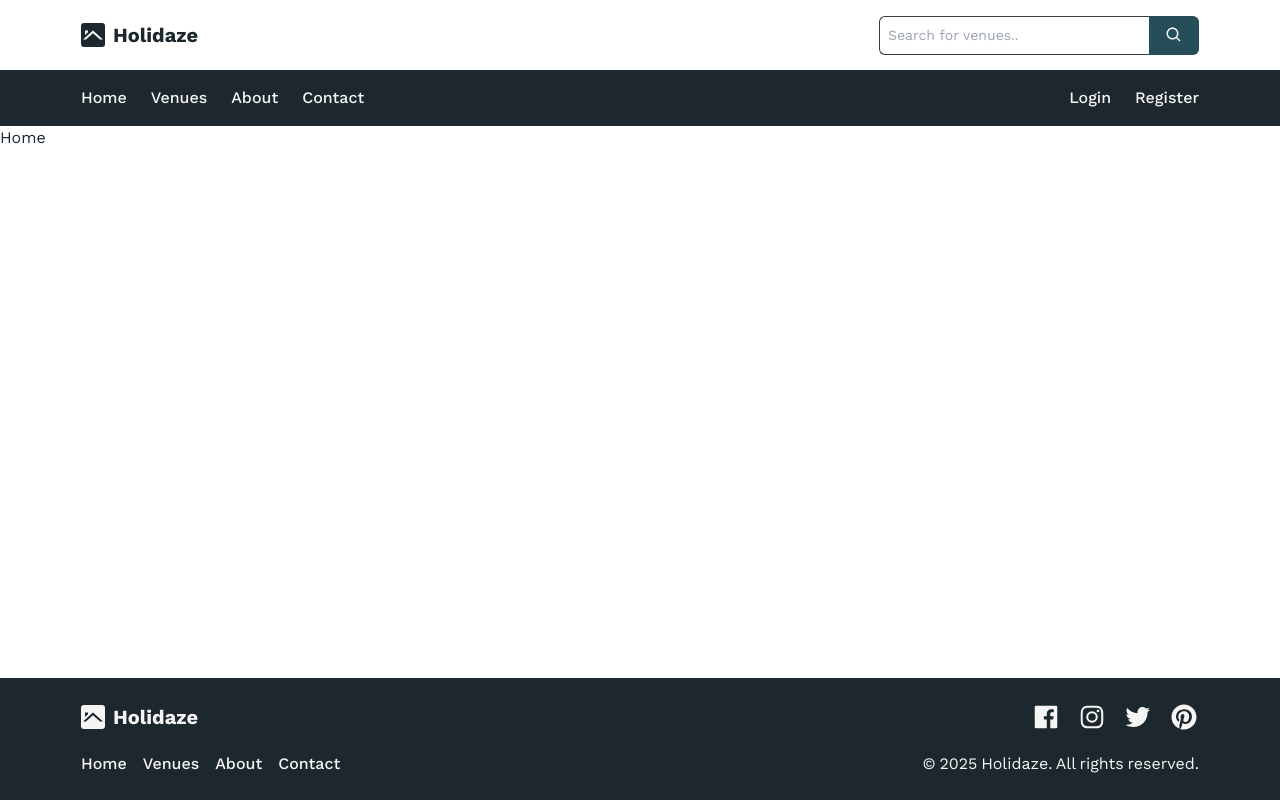
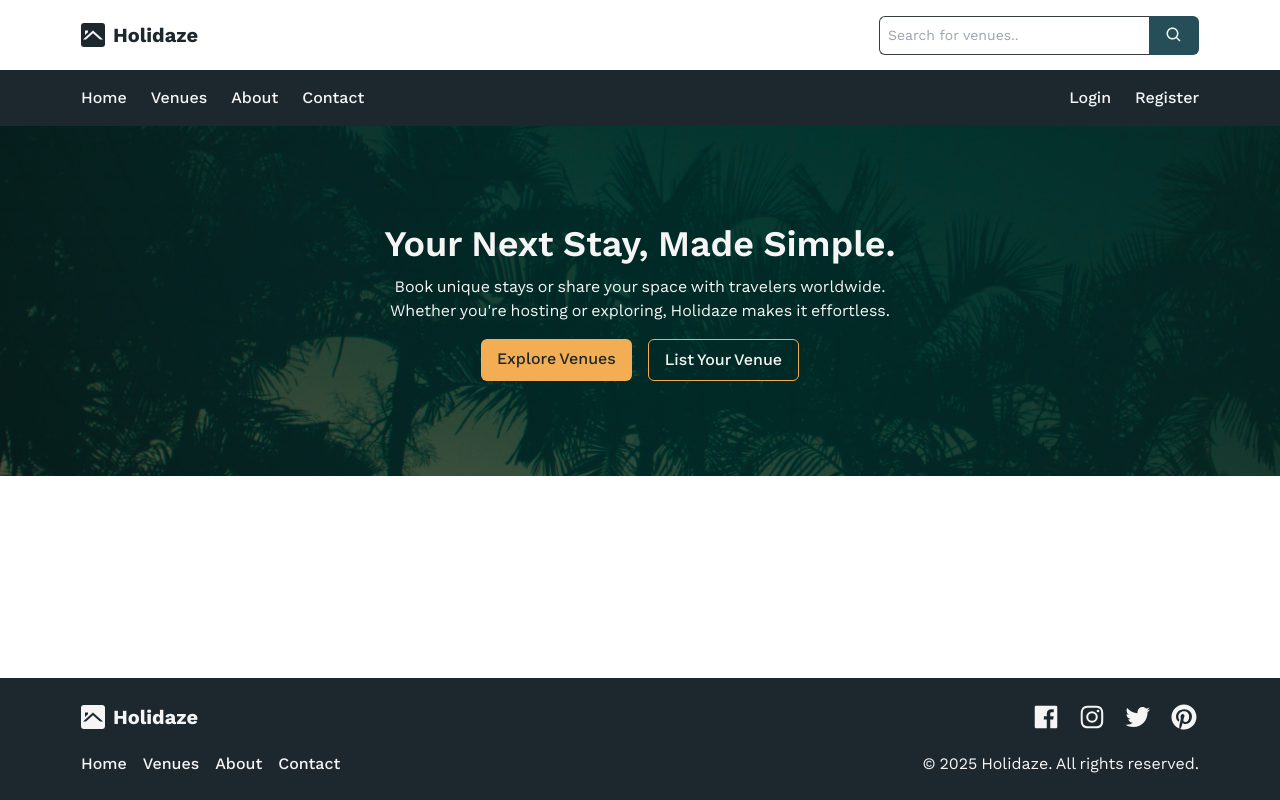
Before and after one commit to aklevjer/holidaze-pe2, a React (Vite) app: page / in a window 1280 px wide. Built offline with nearby package versions, Linux system fonts and the light colour scheme; no server answers.

Commit message:
Add home page hero

```diff
--- /dev/null
+++ b/src/components/sections/Hero/index.tsx
@@ -0,0 +1,37 @@
+import { Link } from "react-router-dom";
+import { useAuthStore } from "@/store/authStore";
+
+export default function Hero() {
+  const { user } = useAuthStore();
+
+  return (
+    <section className="grid min-h-[350px] place-items-center bg-black bg-[url('/images/hero-bg.jpg')] bg-cover">
+      <div className="container py-8 text-center text-neutral-100">
+        <h1 className="mb-2 text-3xl font-semibold capitalize leading-tight">
+          Your next stay, made simple.
+        </h1>
+
+        <p className="mx-auto mb-4 max-w-lg">
+          Book unique stays or share your space with travelers worldwide. Whether you're hosting or
+          exploring, Holidaze makes it effortless.
+        </p>
+
+        <div className="flex flex-wrap justify-center gap-4">
+          <Link
+            to="/venues"
+            className="rounded-md bg-amber-400 px-4 py-2 font-medium capitalize text-teal-900 transition-colors hover:bg-amber-600"
+          >
+            Explore venues
+          </Link>
+
+          <Link
+            to={!user ? "/login" : user.venueManager ? "/venue/add" : "/profile"}
+            className="rounded-md border border-amber-400 px-4 py-2 font-medium capitalize transition-colors hover:border-neutral-100"
+          >
+            List your venue
+          </Link>
+        </div>
+      </div>
+    </section>
+  );
+}
--- a/src/pages/Home/index.tsx
+++ b/src/pages/Home/index.tsx
@@ -1,3 +1,5 @@
+import Hero from "@/components/sections/Hero";
+
 export default function Home() {
-  return <h1>Home</h1>;
+  return <Hero />;
 }
```
